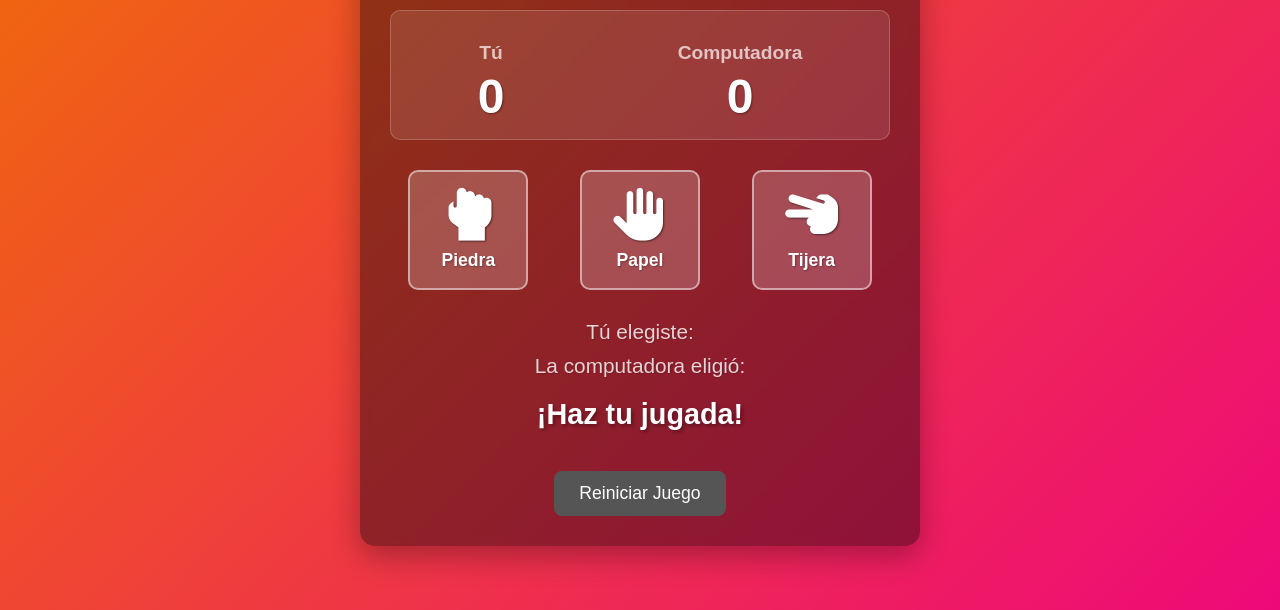
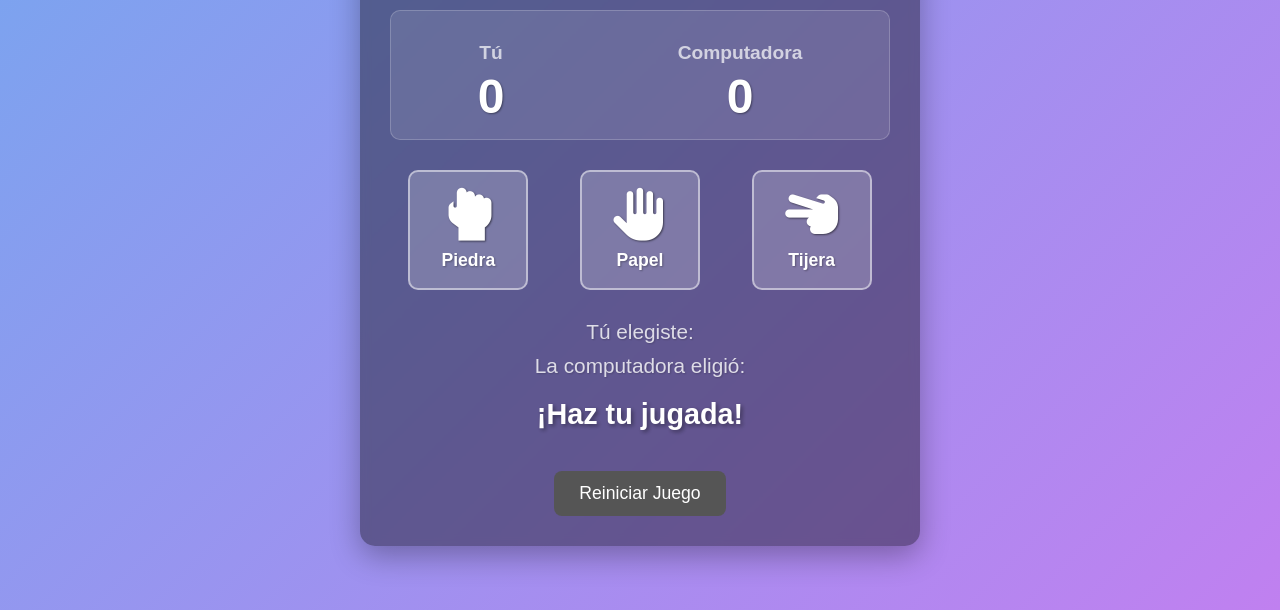
Before and after one commit to aixunayaa/JuegoPiedraPapelTijera, a plain HTML site: page index.html in a window 1280 px wide. Shown: the part 190-800 px from the top of the page. Drawn offline with nearby package versions, Linux system fonts and the light colour scheme.

Commit message:
Update style.css

```diff
--- a/style.css
+++ b/style.css
@@ -5,7 +5,7 @@ body {
     justify-content: center;
     align-items: center;
     min-height: 100vh;
-    background: linear-gradient(135deg, #f06d06, #ee0979); /* Degradado de fondo */
+    background: linear-gradient(135deg,  #76a6ef, #c080f0); /* Degradado de fondo */
     color: #fff;
     text-align: center;
     overflow: hidden; /* Evita barras de desplazamiento si algo se desborda */
```
